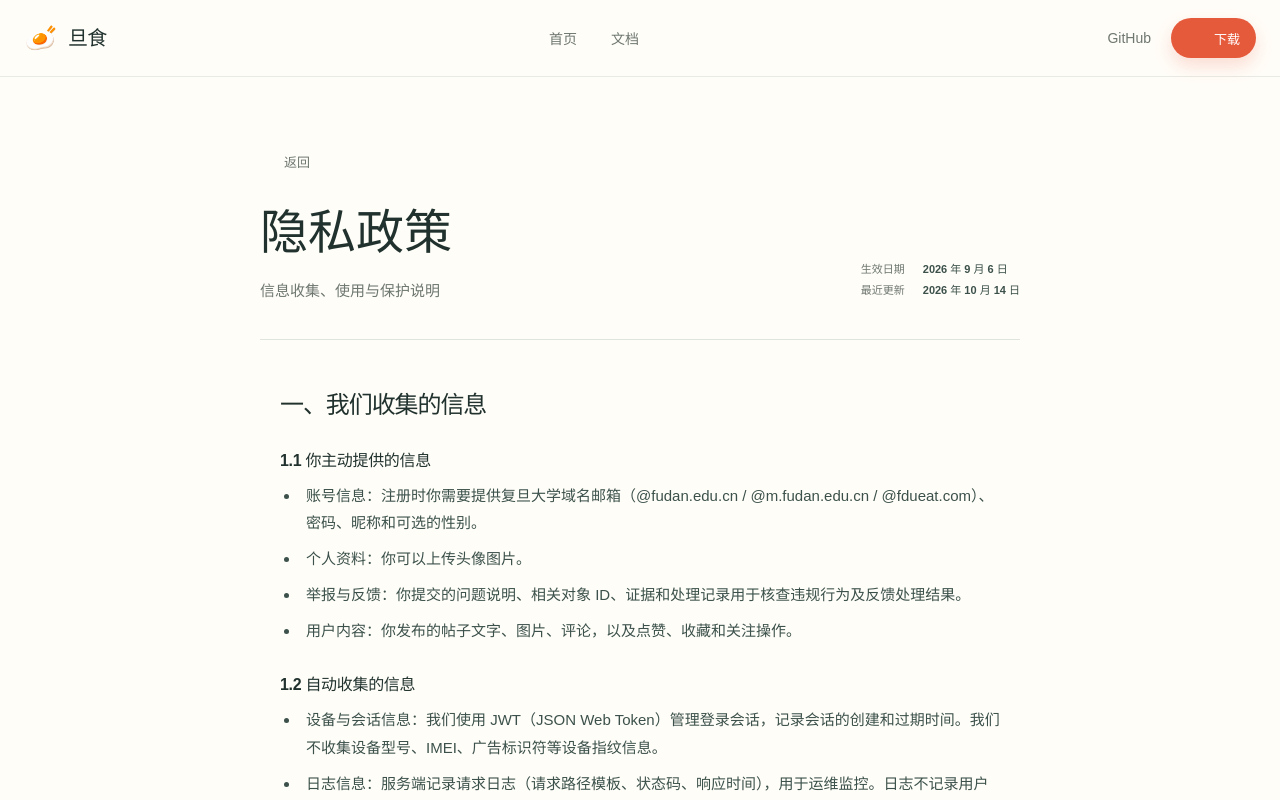
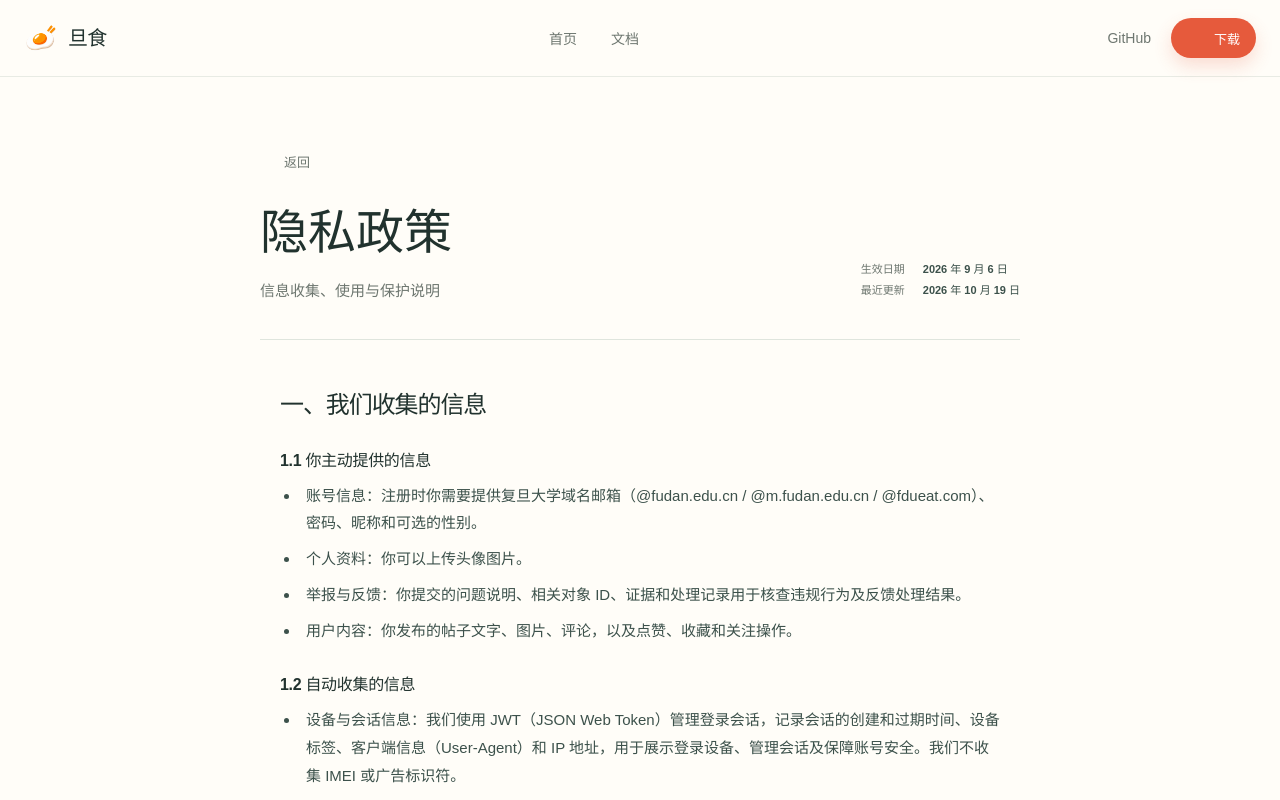
Before and after one commit to Foodan-Dev/foodan-dev.github.io, a Vue app: page /docs/privacy in a window 1280 px wide. Shown: the top 800 px of the page. Built offline with nearby package versions, Linux system fonts and the light colour scheme; some icons are missing.

Commit message:
docs: sync reporting, blocking and session privacy guidance

```diff
--- a/src/views/DocsView.vue
+++ b/src/views/DocsView.vue
@@ -23,7 +23,7 @@ const privacySections = [
   {
     title: '一、我们收集的信息', blocks: [
       { heading: '1.1 你主动提供的信息', items: ['账号信息：注册时你需要提供复旦大学域名邮箱（@fudan.edu.cn / @m.fudan.edu.cn / @fdueat.com）、密码、昵称和可选的性别。', '个人资料：你可以上传头像图片。', '举报与反馈：你提交的问题说明、相关对象 ID、证据和处理记录用于核查违规行为及反馈处理结果。', '用户内容：你发布的帖子文字、图片、评论，以及点赞、收藏和关注操作。'] },
-      { heading: '1.2 自动收集的信息', items: ['设备与会话信息：我们使用 JWT（JSON Web Token）管理登录会话，记录会话的创建和过期时间。我们不收集设备型号、IMEI、广告标识符等设备指纹信息。', '日志信息：服务端记录请求日志（请求路径模板、状态码、响应时间），用于运维监控。日志不记录用户发布的内容。'] },
+      { heading: '1.2 自动收集的信息', items: ['设备与会话信息：我们使用 JWT（JSON Web Token）管理登录会话，记录会话的创建和过期时间、设备标签、客户端信息（User-Agent）和 IP 地址，用于展示登录设备、管理会话及保障账号安全。我们不收集 IMEI 或广告标识符。', '日志信息：服务端记录请求日志（请求路径模板、状态码、响应时间），用于运维监控。日志不记录用户发布的内容。'] },
       { heading: '1.3 我们不收集的信息', paragraphs: ['我们不收集你的地理位置、通讯录、通话记录、短信、日历、麦克风录音、相机实时画面、传感器数据或应用使用跟踪（App Tracking Transparency）数据。'] },
     ]
   },
@@ -55,7 +55,8 @@ const faqs = [
   { q: '如何发布帖子？', a: '登录后，在首页点击右下角的发布按钮。你可以选择发布“分享帖”（推荐或避雷一道菜或一家窗口）或“提问帖”（询问美食推荐、排队情况等）。填写内容后，可以从相册选择图片上传，选择餐厅和窗口，然后点击发布。' },
   { q: '收不到验证码邮件？', a: '请检查邮箱的垃圾邮件文件夹。验证码邮件的发件人是 no-reply@danshi.fdueat.com。如果仍未收到，请等待 60 秒后重新发送。如果问题持续，请联系我们。' },
   { q: '如何修改头像和昵称？', a: '登录后进入“个人”页面，点击头像或昵称即可修改。头像支持从手机相册选择图片上传。' },
-  { q: '如何反馈违规内容？', a: '请发送邮件至 support@fdueat.com，提供相关帖子、评论或用户的 ID、问题说明及必要截图。请勿附上无关个人信息、密码或验证码。我们会核查并根据社区规则处理。' },
+  { q: '如何反馈违规内容？', a: '在帖子或用户主页的“…”菜单中选择“举报”；手机端可长按评论后选择“举报”，桌面端使用评论旁的“…”菜单。提交后可在“设置 → 我的举报”查看进度和处理结果。若无法使用应用内入口或对结果有异议，请联系 support@fdueat.com，提供相关内容 ID 和说明，请勿发送密码或验证码。' },
+  { q: '如何屏蔽用户？', a: '打开对方用户主页，点击右上角“…”并选择“屏蔽用户”，确认后将隐藏对方的内容和互动通知。可在“设置 → 已屏蔽用户”中解除屏蔽。' },
   { q: '如何注销账号？', a: '在 App 中打开“设置 → 账号与安全 → 注销账号”，阅读提示并确认即可。注销后无法登录，所有设备的会话都会失效；当前版本永久保留已发布的帖子、评论及其图片原文，作者显示为“已注销用户”；个人资料不再向用户或管理员展示，后台暂时保留。举报证据、内容历史和审计记录的原始数据保留，其中的个人资料不再展示。若旧版本没有该入口，请先更新 App；如遇操作问题或需申请进一步删除个人信息，请联系 support@fdueat.com。请勿发送密码或验证码。' },
 ]
 </script>
@@ -73,7 +74,7 @@ const faqs = [
             <p>{{ current.summary }}</p>
           </div>
           <div class="docs-dates" v-if="page === 'privacy' || page === 'terms'"><span>生效日期</span><strong>2026 年 9 月 6
-              日</strong><span>最近更新</span><strong>2026 年 10 月 14 日</strong></div>
+              日</strong><span>最近更新</span><strong>2026 年 10 月 19 日</strong></div>
         </header>
 
         <article v-if="page === 'index'" class="docs-index">
```
Also changed, not shown: 1 other file (tests, documents, lock files or other folders).
